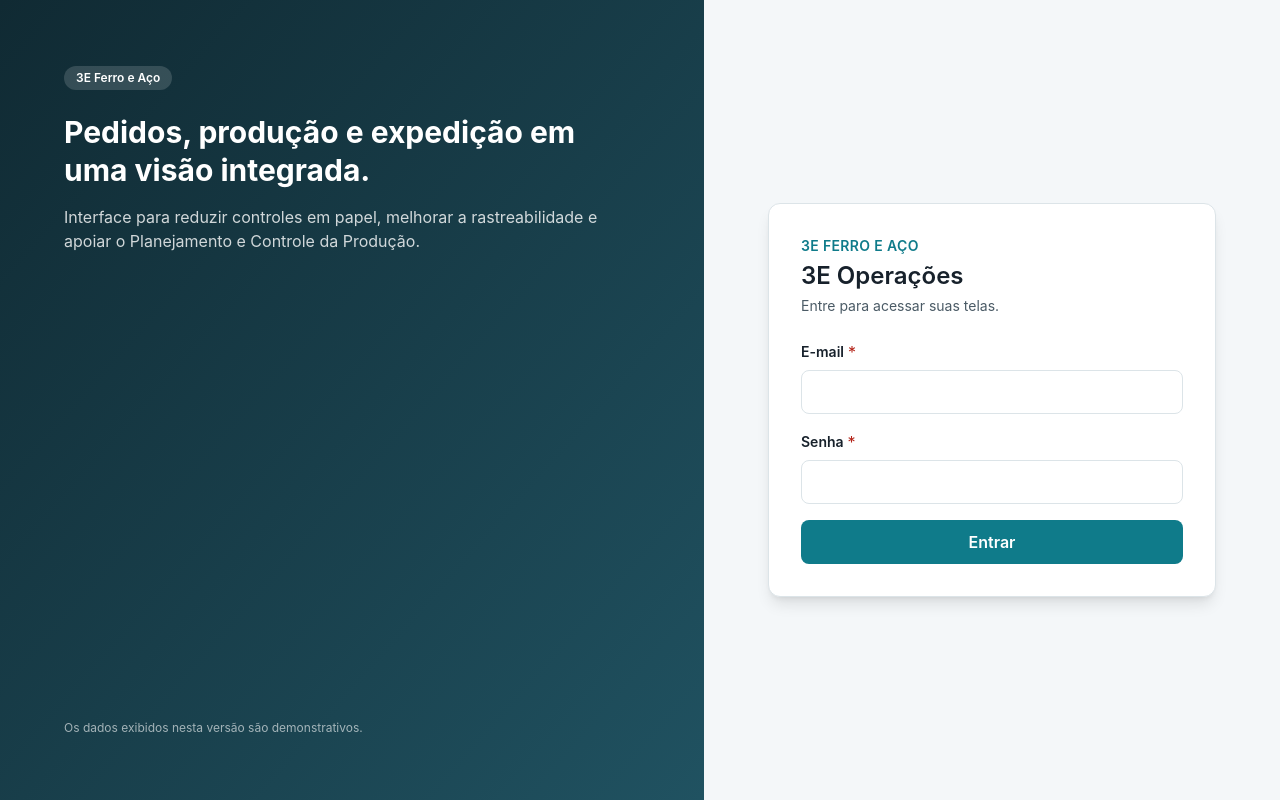
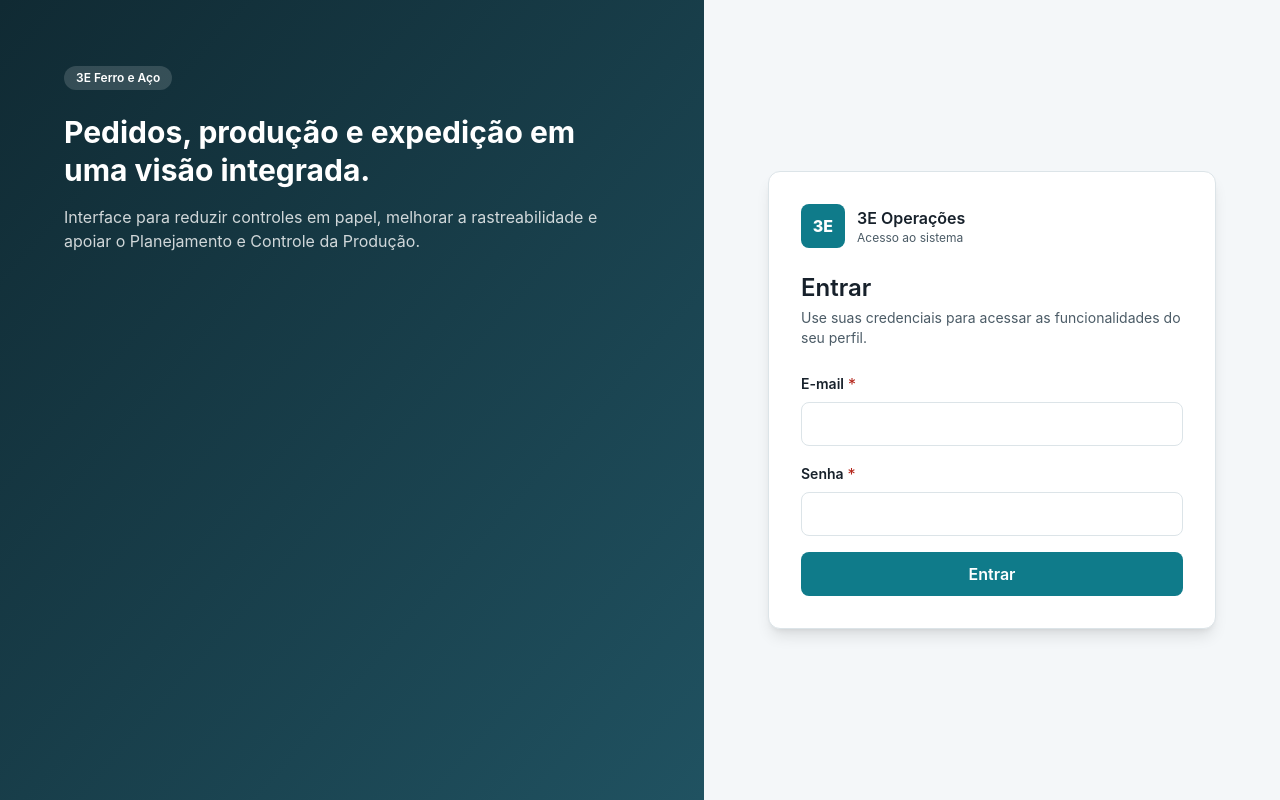
Before and after one commit to Renan2004a/3e-operacoes, a Next.js app: page /login in a window 1280 px wide. Built offline with nearby package versions, Linux system fonts and the light colour scheme.

Commit message:
feat(frontend): login fiel ao prototipo
Replica a estrutura hero + caixa de acesso do prototipo e remove o texto de dados demonstrativos.

```diff
--- a/src/app/login/page.tsx
+++ b/src/app/login/page.tsx
@@ -70,16 +70,27 @@ export default function LoginPage() {
             Planejamento e Controle da Produção.
           </p>
         </div>
-        <small className="text-xs text-white/60">
-          Os dados exibidos nesta versão são demonstrativos.
-        </small>
       </section>
 
       <section className="grid place-items-center p-4 sm:p-8 min-[780px]:bg-bg">
         <div className="w-full max-w-md rounded-card border border-line bg-surface p-6 shadow-lg sm:p-8">
-          <p className="text-sm font-semibold uppercase tracking-wide text-accent">3E Ferro e Aço</p>
-          <h1 className="mt-1 text-2xl font-semibold text-ink">3E Operações</h1>
-          <p className="mt-1 text-sm text-muted">Entre para acessar suas telas.</p>
+          <div className="flex items-center gap-3">
+            <span
+              aria-hidden="true"
+              className="grid h-11 w-11 place-items-center rounded-lg bg-accent font-extrabold text-white"
+            >
+              3E
+            </span>
+            <div className="leading-tight">
+              <h1 className="text-base font-semibold text-ink">3E Operações</h1>
+              <p className="text-xs text-muted">Acesso ao sistema</p>
+            </div>
+          </div>
+
+          <h2 className="mt-6 text-2xl font-semibold text-ink">Entrar</h2>
+          <p className="mt-1 text-sm text-muted">
+            Use suas credenciais para acessar as funcionalidades do seu perfil.
+          </p>
 
           <form className="mt-6 grid gap-4" onSubmit={aoEnviar} noValidate>
             {erro ? (
```
Also changed, not shown: .specs/features/frontend-prototipo/spec.md, .specs/features/frontend-prototipo/tasks.md, 1 other file (tests, documents, lock files or other folders).
